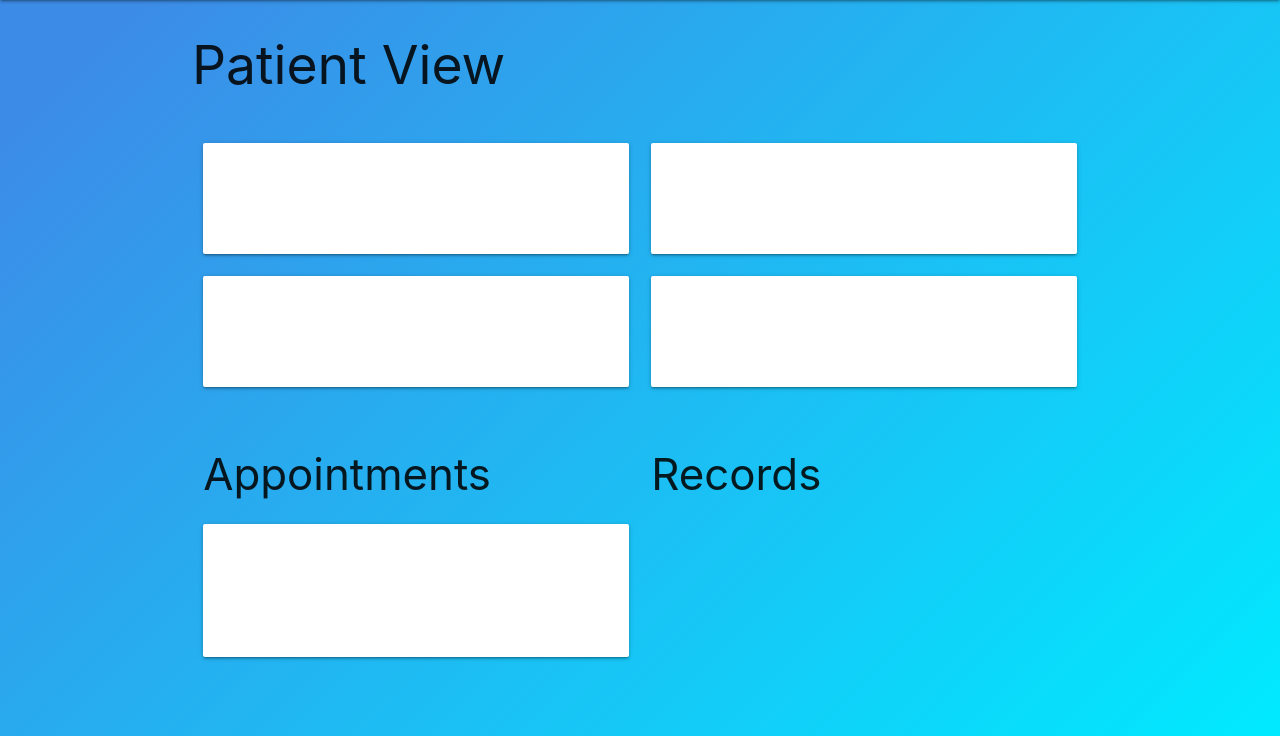
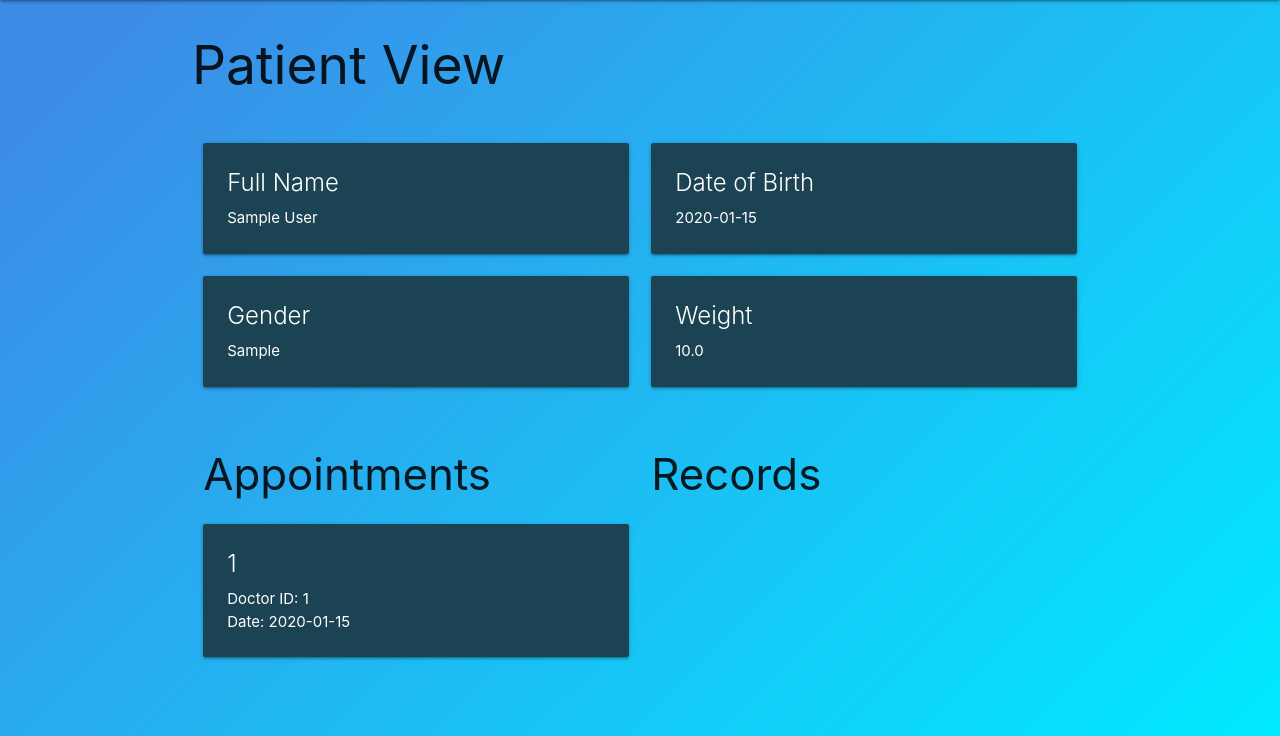
Before and after one commit to Siskat/Hira, a Flask app: page /patient_access/1 in a window 1280 px wide. Shown: the part 64-800 px from the top of the page. Run offline with Flask 2, Linux system fonts and the light colour scheme; tables that the repository leaves empty hold one stand-in row (values such as "Sample post"); some libraries are stand-ins or nearby versions.

Commit message:
Fixed white

```diff
--- a/backend/static/css/styles.css
+++ b/backend/static/css/styles.css
@@ -13,13 +13,11 @@ nav {
   background-color: #2892D7;
 }
 
-<<<<<<< HEAD
 .scheme {
     background-color: #1B4353;
-=======
+
 .white {
   background-color: #000000;
->>>>>>> 01e1149da289bf67a94b74532e06379c3aa59b22
 }
 
 .background {
--- a/backend/templates/patient.html
+++ b/backend/templates/patient.html
@@ -48,7 +48,7 @@
 {% for x in appointment %}
 <div class="row">
   <div class="col s12">
-    <div class="card dark-blue darken-1">
+    <div class="card scheme darken-1">
       <div class="card-content white-text">
         <span class="card-title">{{x.appointment_id}}</span>
         <p>Doctor ID: {{x.doctor_id}}</p>
```
